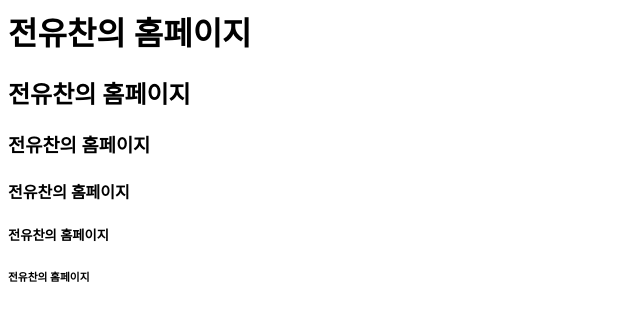
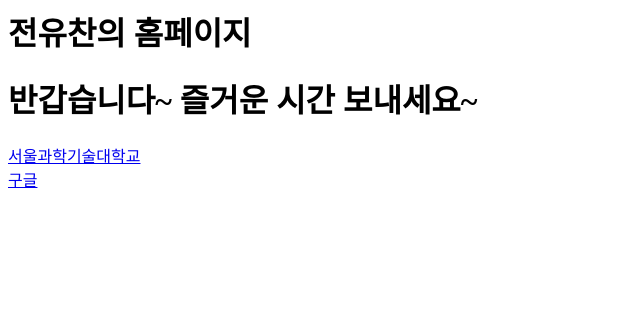
Before and after one commit to wjsdbcks/web, a plain HTML site: page index.html in a window 1280 px wide. Shown: the whole page, without its empty margins (0-640 px from the left). Drawn offline with Linux system fonts and the light colour scheme.

Commit message:
Update index.html

```diff
--- a/index.html
+++ b/index.html
@@ -5,10 +5,8 @@
   </head>
   <body>
     <h1>전유찬의 홈페이지</h1>
-<h2>전유찬의 홈페이지</h2>
-<h3>전유찬의 홈페이지</h3>
-<h4>전유찬의 홈페이지</h4>
-<h5>전유찬의 홈페이지</h5>
-<h6>전유찬의 홈페이지</h6>
+    <h1>반갑습니다~ 즐거운 시간 보내세요~</h1>
+    <a href = "https://www.seoultech.ac.kr">서울과학기술대학교</a><br>
+    <a href = "google.com">구글</a><br>
   </body>
 </html>
```
Lines whose indentation alone changed are shown as unchanged.
